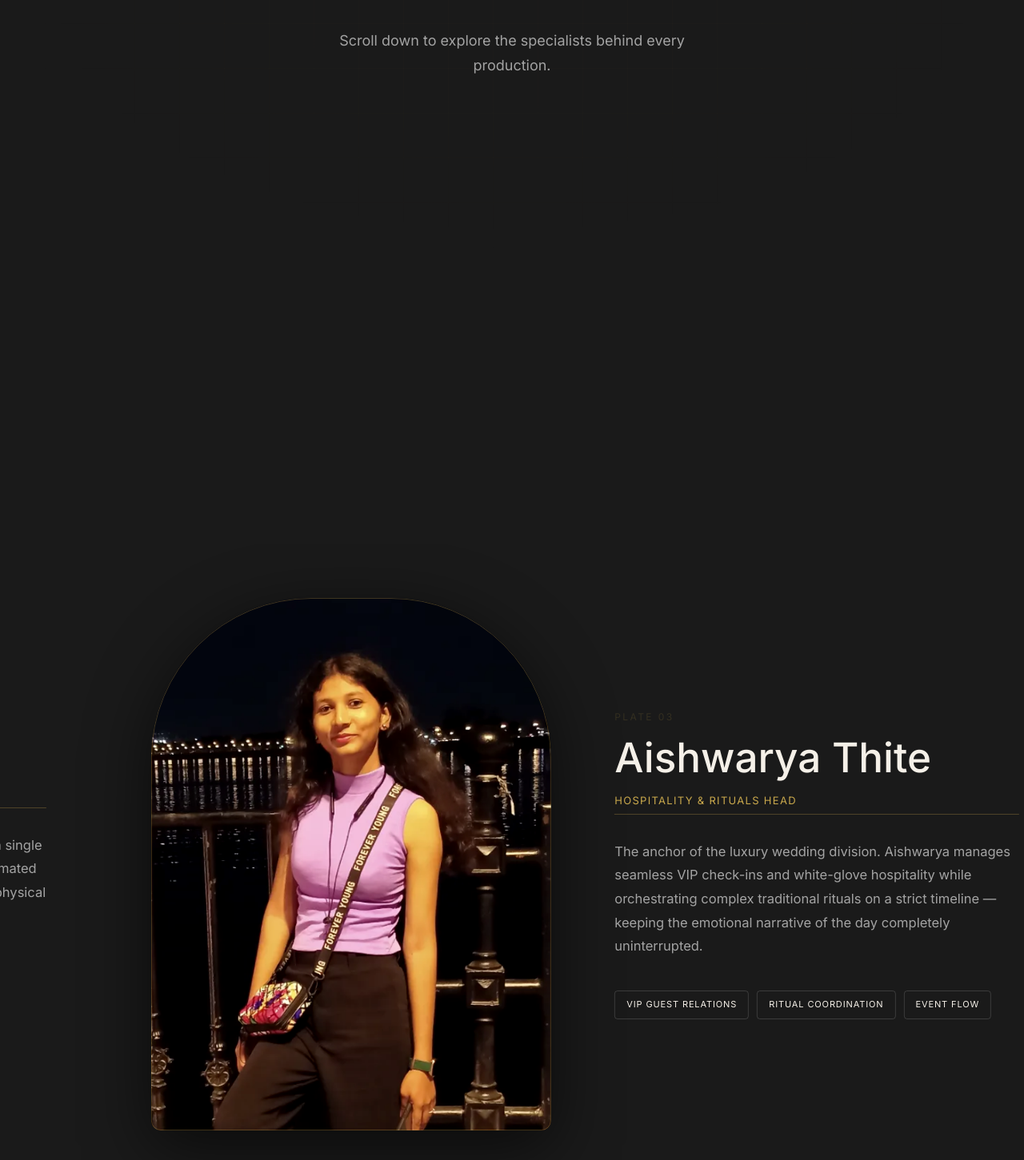
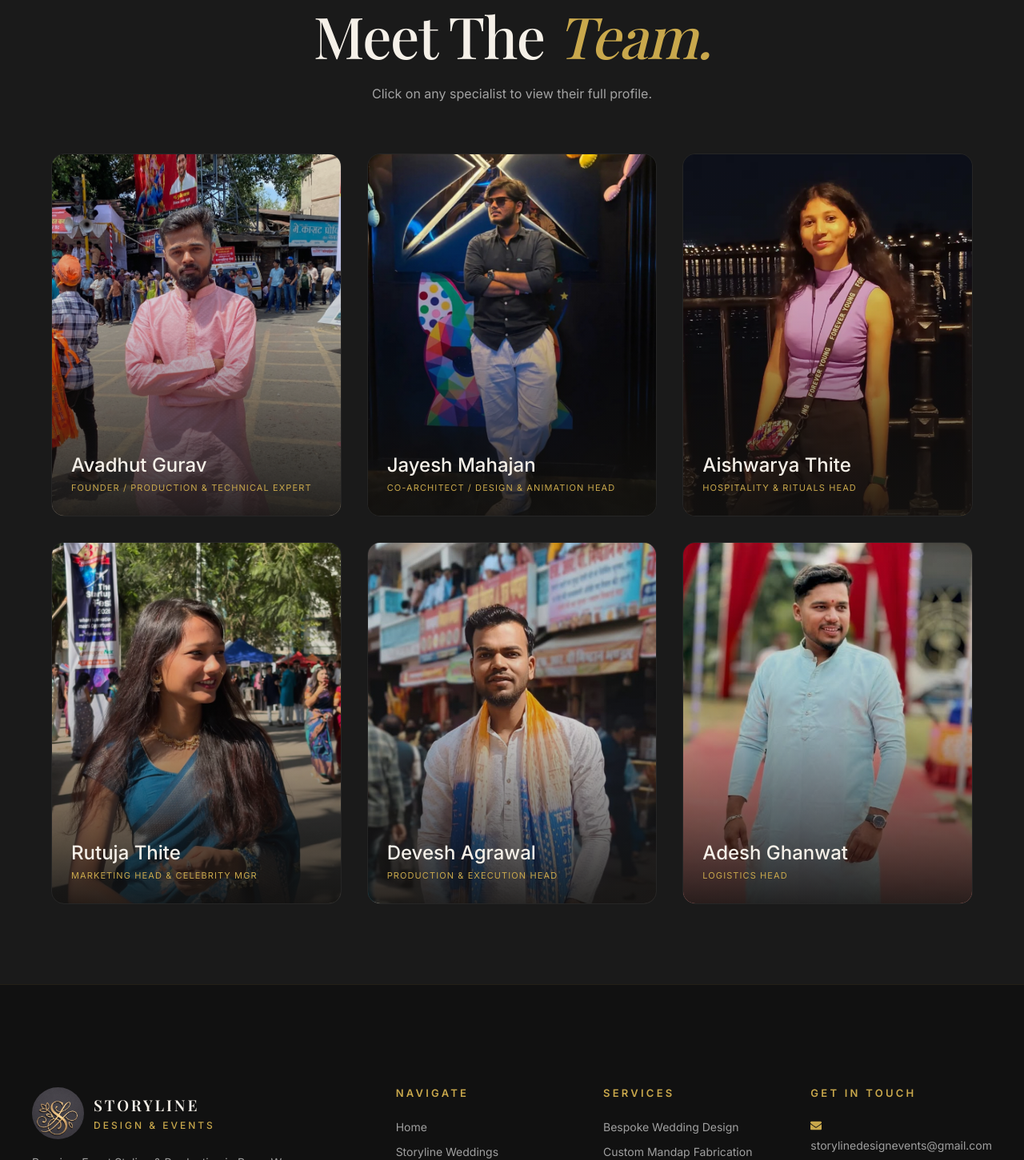
Before and after one commit to avadhutgurav1065-design/storyline-design-and-events-, a React (Vite) app in the folder frontend/: page /team in a window 1280 px wide. Shown: the part 119-1570 px from the top of the page at 80% size. Built offline with nearby package versions, Linux system fonts and the light colour scheme; a web font is replaced by a local one.

Commit message:
feat: complete iPad app-style shared element redesign for team page

```diff
--- a/frontend/src/pages/Team.jsx
+++ b/frontend/src/pages/Team.jsx
@@ -1,6 +1,5 @@
-import { useRef } from 'react';
-import { Link } from 'react-router-dom';
-import { motion, useScroll, useTransform } from 'framer-motion';
+import { useState } from 'react';
+import { motion, AnimatePresence } from 'framer-motion';
 
 const teamMembers = [
   {
@@ -60,104 +59,121 @@ const teamMembers = [
 ];
 
 export default function Team() {
-  const targetRef = useRef(null);
+  const [selectedId, setSelectedId] = useState(null);
 
-  // Calculate horizontal scroll based on vertical scroll of the target container
-  const { scrollYProgress } = useScroll({
-    target: targetRef,
-  });
-
-  // Map scroll progress 0 -> 1 to x translation (e.g. 1% to -85%)
-  const x = useTransform(scrollYProgress, [0, 1], ["1%", "-80%"]);
-  const heroY = useTransform(scrollYProgress, [0, 0.2], [0, -300]);
-  const heroOpacity = useTransform(scrollYProgress, [0, 0.1], [1, 0]);
+  const selectedMember = teamMembers.find(m => m.id === selectedId);
 
   return (
-    <div className="team-page">
-      {/* Hero Section (Fades out as horizontal scroll begins) */}
-      <motion.header
-        className="team-hero-h"
-        style={{ y: heroY, opacity: heroOpacity }}
-      >
-        <motion.div
-          initial={{ opacity: 0, scale: 0.95 }}
-          animate={{ opacity: 1, scale: 1 }}
-          transition={{ duration: 1.2, ease: [0.16, 1, 0.3, 1] }}
-          style={{ zIndex: 1, position: 'relative' }}
-        >
-          <span className="eyebrow" style={{ display: 'block', marginBottom: '24px', color: 'var(--gold)', letterSpacing: '0.2em' }}>
-            Storyline Design &amp; Events
-          </span>
-          <h1>Meet The <em style={{ color: 'var(--gold)' }}>Team.</em></h1>
-          <p style={{ margin: '32px auto 0', maxWidth: '520px', color: 'var(--white-muted)', fontSize: '18px', lineHeight: '1.7' }}>
-            Scroll down to explore the specialists behind every production.
-          </p>
+    <div className="team-app-page">
+      <header className="team-app-header">
+        <motion.div initial={{ opacity: 0, y: 20 }} animate={{ opacity: 1, y: 0 }} transition={{ duration: 0.8 }}>
+          <h1>Meet The <em>Team.</em></h1>
+          <p>Click on any specialist to view their full profile.</p>
         </motion.div>
-      </motion.header>
+      </header>
 
-      {/* Horizontal Scroll Section */}
-      <section ref={targetRef} className="horizontal-scroll-section">
-        <div className="horizontal-sticky-container">
-          <motion.div style={{ x }} className="horizontal-track">
+      {/* The Grid */}
+      <div className="team-grid">
+        {teamMembers.map((member) => (
+          <motion.div
+            key={member.id}
+            layoutId={`card-container-${member.id}`}
+            className="team-card"
+            onClick={() => setSelectedId(member.id)}
+            whileHover={{ scale: 1.02 }}
+            whileTap={{ scale: 0.98 }}
+          >
+            <motion.img
+              layoutId={`card-image-${member.id}`}
+              src={member.image}
+              alt={member.name}
+              className="team-card-photo"
+              onError={(e) => { e.target.style.display = 'none'; }}
+            />
+            <motion.div
+              className="team-card-overlay"
+              layoutId={`card-overlay-${member.id}`}
+            >
+              <motion.h3 layoutId={`card-name-${member.id}`}>{member.name}</motion.h3>
+              <motion.p layoutId={`card-title-${member.id}`}>{member.title}</motion.p>
+            </motion.div>
+          </motion.div>
+        ))}
+      </div>
 
-            {teamMembers.map((member) => (
-              <div key={member.id} className="team-card-h">
-                <div className="team-card-photo-wrapper">
-                  <div className="team-card-photo">
-                    <img
-                      src={member.image}
-                      alt={member.name}
-                      onError={(e) => {
-                        e.target.style.display = 'none';
-                        const fallback = document.createElement('div');
-                        fallback.style.display = 'flex';
-                        fallback.style.alignItems = 'center';
-                        fallback.style.justifyContent = 'center';
-                        fallback.style.width = '100%';
-                        fallback.style.aspectRatio = '3/4';
-                        fallback.style.fontSize = '80px';
-                        fallback.style.color = 'var(--gold-muted)';
-                        fallback.style.fontFamily = 'var(--font-heading)';
-                        fallback.innerText = member.initials;
-                        e.target.parentNode.appendChild(fallback);
-                      }}
-                    />
-                  </div>
-                </div>
+      {/* The Expanded Modal */}
+      <AnimatePresence>
+        {selectedId && (
+          <motion.div
+            className="team-modal-backdrop"
+            initial={{ opacity: 0 }}
+            animate={{ opacity: 1 }}
+            exit={{ opacity: 0 }}
+            onClick={() => setSelectedId(null)}
+          >
+            <motion.div
+              layoutId={`card-container-${selectedId}`}
+              className="team-modal-content"
+              onClick={(e) => e.stopPropagation()}
+            >
+              <button className="team-modal-close" onClick={() => setSelectedId(null)}>×</button>
 
-                <div className="team-card-content">
-                  <span className="team-card-index">Plate {member.id}</span>
-                  <h2 className="team-card-name">{member.name}</h2>
-                  <div className="team-card-title">{member.title}</div>
-                  <p className="team-card-bio">{member.bio}</p>
+              <motion.img
+                layoutId={`card-image-${selectedId}`}
+                src={selectedMember.image}
+                alt={selectedMember.name}
+                className="team-modal-photo"
+                onError={(e) => { e.target.style.display = 'none'; }}
+              />
 
-                  <div className="team-tags">
-                    {member.tags.map(tag => (
-                      <span key={tag} className="team-tag">{tag}</span>
-                    ))}
-                  </div>
-                </div>
+              <div className="team-modal-details">
+                <motion.span
+                  initial={{ opacity: 0, y: 20 }}
+                  animate={{ opacity: 1, y: 0 }}
+                  transition={{ delay: 0.2 }}
+                  className="team-modal-index"
+                >
+                  Plate {selectedMember.id}
+                </motion.span>
+
+                <motion.h2
+                  layoutId={`card-name-${selectedId}`}
+                  className="team-modal-name"
+                >
+                  {selectedMember.name}
+                </motion.h2>
+
+                <motion.div
+                  layoutId={`card-title-${selectedId}`}
+                  className="team-modal-title"
+                >
+                  {selectedMember.title}
+                </motion.div>
+
+                <motion.p
+                  initial={{ opacity: 0, y: 20 }}
+                  animate={{ opacity: 1, y: 0 }}
+                  transition={{ delay: 0.3 }}
+                  className="team-modal-bio"
+                >
+                  {selectedMember.bio}
+                </motion.p>
+
+                <motion.div
+                  initial={{ opacity: 0, y: 20 }}
+                  animate={{ opacity: 1, y: 0 }}
+                  transition={{ delay: 0.4 }}
+                  className="team-modal-tags"
+                >
+                  {selectedMember.tags.map(tag => (
+                    <span key={tag} className="team-tag">{tag}</span>
+                  ))}
+                </motion.div>
               </div>
-            ))}
-
+            </motion.div>
           </motion.div>
-        </div>
-      </section>
-
-      {/* Footer CTA */}
-      <section className="cta" style={{ textAlign: 'center', padding: '160px 24px 180px', borderTop: '1px solid rgba(255, 255, 255, 0.05)', position: 'relative', overflow: 'hidden' }}>
-        <motion.div
-          initial={{ opacity: 0, y: 100 }}
-          whileInView={{ opacity: 1, y: 0 }}
-          transition={{ duration: 1, ease: [0.16, 1, 0.3, 1] }}
-          viewport={{ once: true }}
-        >
-          <span className="eyebrow" style={{ color: 'var(--gold)' }}>Now Booking 2026 / 2027</span>
-          <h2 style={{ marginTop: '24px', fontSize: 'clamp(32px,6vw,52px)', maxWidth: '700px', margin: '24px auto 0', lineHeight: 1.1 }}>Six specialists.<br/>One blueprint.<br/><em style={{ color: 'var(--gold)' }}>Every build.</em></h2>
-          <p style={{ color: 'var(--white-muted)', margin: '32px 0 48px', fontSize: '16px' }}>Bring this team to your wedding or your next corporate production.</p>
-          <Link to="/contact" className="btn btn-primary btn-lg" style={{ padding: '16px 48px', fontSize: '16px', letterSpacing: '0.1em' }}>START YOUR INQUIRY</Link>
-        </motion.div>
-      </section>
+        )}
+      </AnimatePresence>
     </div>
   );
 }
--- a/frontend/src/styles/pages.css
+++ b/frontend/src/styles/pages.css
@@ -488,32 +488,36 @@
   .admin-stat-grid { grid-template-columns: repeat(2, 1fr); }
 }
 
+/* ---- Team Page - App Layout ---- */
+.team-app-page { min-height: 100vh; padding: calc(var(--nav-height) + 40px) 24px 100px; max-width: 1200px; margin: 0 auto; position: relative; }
+.team-app-header { text-align: center; margin-bottom: 60px; }
+.team-app-header h1 { font-size: clamp(40px, 6vw, 72px); letter-spacing: -0.02em; margin-bottom: 16px; font-weight: 500; }
+.team-app-header h1 em { font-style: italic; color: var(--gold); }
+.team-app-header p { color: var(--white-muted); font-size: 16px; }
 
+.team-grid { display: grid; grid-template-columns: repeat(auto-fill, minmax(320px, 1fr)); gap: 32px; }
+.team-card { position: relative; cursor: pointer; border-radius: 16px; overflow: hidden; aspect-ratio: 4/5; background: var(--panel); border: 1px solid rgba(255,255,255,0.05); }
+.team-card-photo { width: 100%; height: 100%; object-fit: cover; transition: transform 0.6s cubic-bezier(0.165, 0.84, 0.44, 1); }
+.team-card:hover .team-card-photo { transform: scale(1.05); }
+.team-card-overlay { position: absolute; inset: 0; background: linear-gradient(to top, rgba(18,17,16,0.9) 0%, rgba(18,17,16,0.2) 50%, transparent 100%); display: flex; flex-direction: column; justify-content: flex-end; padding: 24px; transition: opacity 0.3s; }
+.team-card-overlay h3 { font-size: 24px; font-family: var(--font-heading); margin: 0 0 4px; }
+.team-card-overlay p { font-family: var(--font-mono); font-size: 11px; letter-spacing: 0.1em; color: var(--gold); text-transform: uppercase; margin: 0; }
 
+.team-modal-backdrop { position: fixed; inset: 0; background: rgba(18,17,16,0.9); backdrop-filter: blur(20px); z-index: 1000; overflow-y: auto; display: flex; justify-content: center; padding: 40px 24px; }
+.team-modal-content { width: 100%; max-width: 900px; background: var(--ink-black); border-radius: 24px; overflow: hidden; position: relative; box-shadow: 0 40px 100px rgba(0,0,0,0.8); border: 1px solid rgba(255,255,255,0.1); margin: auto; }
+.team-modal-photo { width: 100%; height: 60vh; max-height: 600px; object-fit: cover; object-position: top; display: block; }
+.team-modal-close { position: absolute; top: 24px; right: 24px; width: 44px; height: 44px; border-radius: 50%; background: rgba(18,17,16,0.5); backdrop-filter: blur(10px); border: 1px solid rgba(255,255,255,0.2); color: white; display: flex; align-items: center; justify-content: center; font-size: 20px; cursor: pointer; z-index: 10; transition: all 0.3s ease; }
+.team-modal-close:hover { background: var(--gold); border-color: var(--gold); color: var(--ink-black); }
+.team-modal-details { padding: 48px; position: relative; }
+.team-modal-index { font-family: var(--font-mono); font-size: 12px; letter-spacing: 0.2em; color: var(--gold-muted); display: block; margin-bottom: 12px; }
+.team-modal-name { font-size: clamp(32px, 4vw, 56px); margin-bottom: 8px; font-family: var(--font-heading); }
+.team-modal-title { font-family: var(--font-mono); font-size: 13px; letter-spacing: 0.1em; color: var(--gold); text-transform: uppercase; margin-bottom: 32px; display: inline-block; }
+.team-modal-bio { font-size: 17px; line-height: 1.8; color: var(--white-muted); margin-bottom: 40px; max-width: 700px; }
+.team-modal-tags { display: flex; flex-wrap: wrap; gap: 10px; }
 
-
-
-
-/* ---- Team Page - Horizontal Scroll Animations ---- */
-.team-page { background: var(--ink-black); }
-.team-hero-h { position:relative; min-height:100vh; display:flex; flex-direction:column; align-items:center; justify-content:center; text-align:center; padding: 24px; overflow:hidden; }
-.team-hero-h::before { content: ''; position:absolute; inset:0; background-image: linear-gradient(rgba(201, 162, 75, 0.15) 1px, transparent 1px), linear-gradient(90deg, rgba(201, 162, 75, 0.15) 1px, transparent 1px); background-size:56px 56px; opacity:0.1; mask-image:radial-gradient(ellipse 70% 60% at 50% 50%, black 30%, transparent 75%); }
-.team-hero-h h1 { font-size:clamp(44px, 7vw, 92px); line-height:1; letter-spacing:-0.03em; margin-bottom: 24px; font-weight: 500; }
-.team-hero-h h1 em { font-style:italic; color:var(--gold); }
-.horizontal-scroll-section { position: relative; height: 500vh; }
-.horizontal-sticky-container { position: sticky; top: 0; height: 100vh; display: flex; align-items: center; overflow: hidden; background: var(--ink-black); }
-.horizontal-track { display: flex; gap: 10vw; padding: 0 50vw 0 10vw; height: 100%; align-items: center; }
-.team-card-h { width: 85vw; max-width: 1100px; display: grid; grid-template-columns: 1fr 1fr; gap: 6vw; align-items: center; flex-shrink: 0; }
-.team-card-photo-wrapper { position: relative; width: 100%; max-width: 500px; margin: 0 auto; filter: drop-shadow(0 20px 40px rgba(0,0,0,0.6)); }
-.team-card-photo { position: relative; width: 100%; aspect-ratio: 3/4; background: var(--panel); border-radius: 200px 200px 12px 12px; overflow: hidden; }
-.team-card-photo::after { content:''; position:absolute; inset:0; border:1px solid rgba(201, 162, 75, 0.3); border-radius: 200px 200px 12px 12px; pointer-events:none; }
-.team-card-photo img { width: 100%; height: 100%; object-fit: cover; filter: grayscale(15%) contrast(1.1); transition: transform 1s cubic-bezier(0.16, 1, 0.3, 1), filter 0.8s ease; }
-.team-card-h:hover .team-card-photo img { transform: scale(1.08); filter: grayscale(0%) contrast(1); }
-.team-card-content { display: flex; flex-direction: column; justify-content: center; }
-.team-card-index { font-family:var(--font-mono); font-size:12px; letter-spacing:0.2em; color:var(--gold-muted); text-transform:uppercase; margin-bottom:12px; }
-.team-card-name { font-size:clamp(36px, 4vw, 56px); font-family:var(--font-heading); line-height:1.1; margin-bottom:16px; }
-.team-card-title { font-family:var(--font-mono); font-size:13px; letter-spacing:0.1em; color:var(--gold); text-transform:uppercase; margin-bottom:32px; display:inline-block; border-bottom:1px solid rgba(201,162,75,0.3); padding-bottom:6px; }
-.team-card-bio { font-size:16.5px; line-height:1.8; color:var(--white-muted); margin-bottom:40px; }
-.team-tags { display:flex; flex-wrap:wrap; gap:10px; }
-.team-tag { font-family:var(--font-mono); font-size:11px; letter-spacing:0.08em; text-transform:uppercase; color:var(--ivory); border:1px solid rgba(255, 255, 255, 0.15); border-radius: 4px; padding:8px 14px; }
-@media (max-width:960px) { .team-card-h { grid-template-columns: 1fr; gap: 40px; text-align: center; } .team-card-photo-wrapper { max-width: 400px; } .team-card-title { margin: 0 auto 32px; } .team-tags { justify-content: center; } }
+@media (max-width: 768px) {
+  .team-modal-backdrop { padding: 0; }
+  .team-modal-content { border-radius: 0; border: none; min-height: 100vh; }
+  .team-modal-photo { height: 45vh; }
+  .team-modal-details { padding: 32px 24px; }
+}
```
